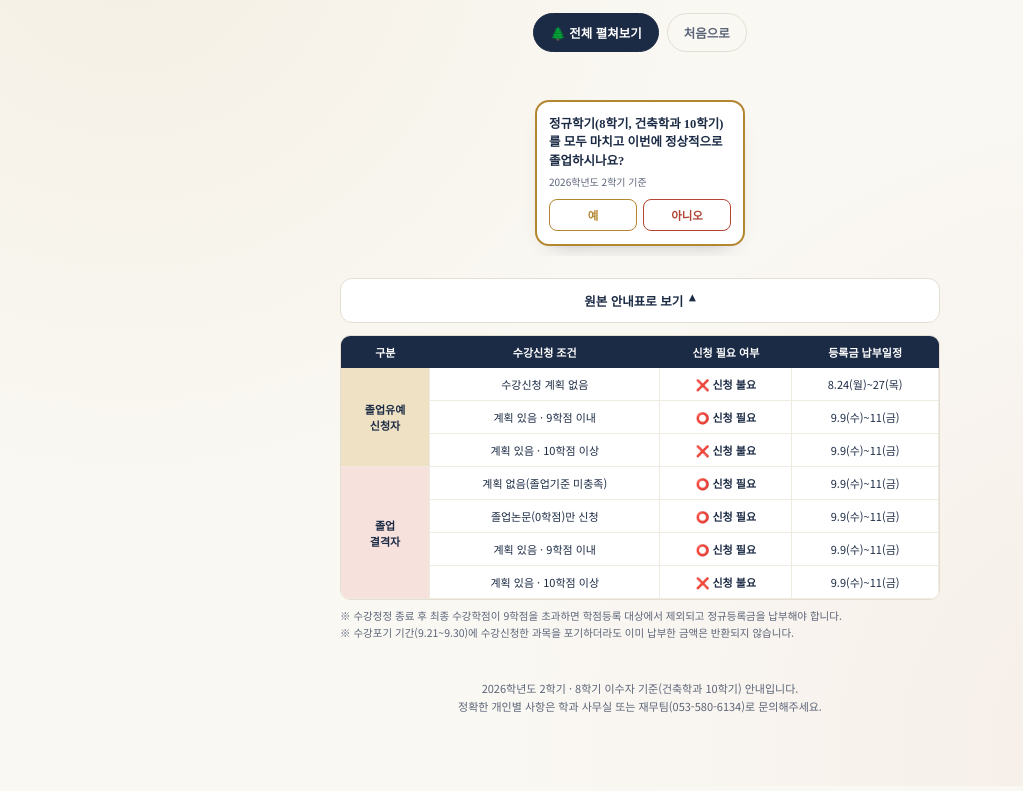
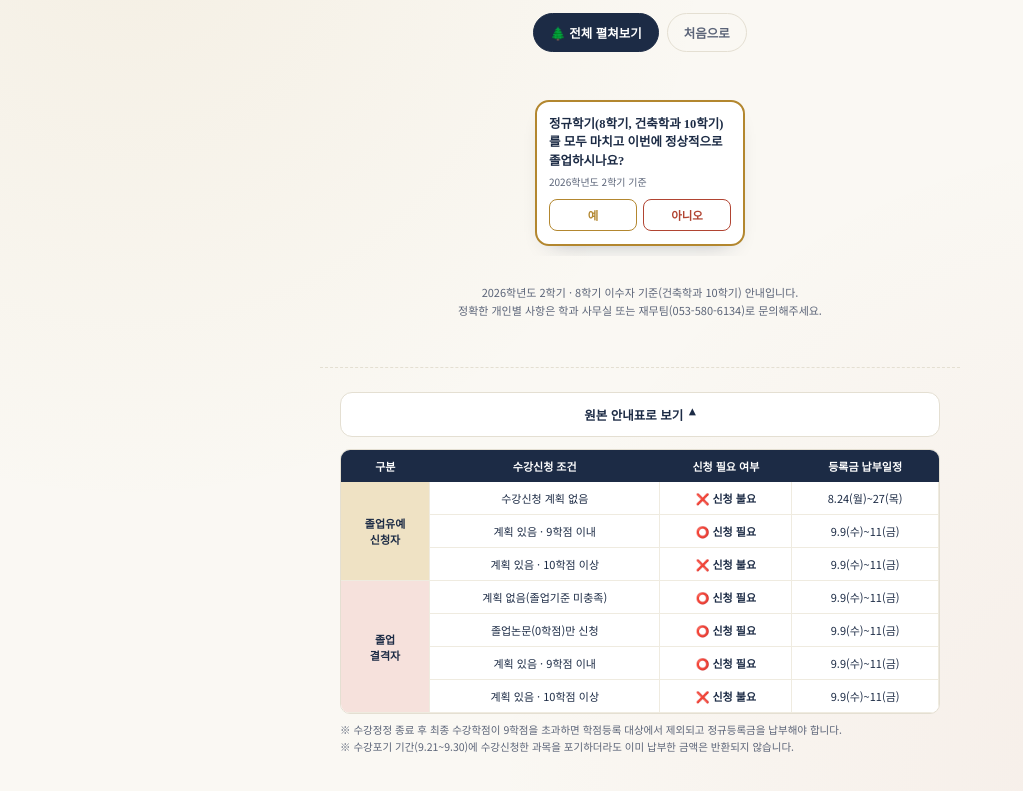
Before and after one commit to chooyh0420-creator/kmu-tuition-tree, a plain HTML site: page index.html in a window 1280 px wide. Shown: the part 137-928 px from the top of the page, without its empty margins (0-1023 px from the left). Drawn offline with Linux system fonts and the light colour scheme.

Commit message:
원본 안내표를 페이지 최하단(문의처 아래)으로 이동, 구분선으로 참고자료임을 명확히

```diff
--- a/index.html
+++ b/index.html
@@ -205,7 +205,7 @@
     font-size:11.5px; color:var(--ink-soft); text-align:center; line-height:1.7;
   }
 
-  .table-section{ max-width:640px; margin:22px auto 0; padding:0 20px; }
+  .table-section{ max-width:640px; margin:48px auto 0; padding:24px 20px 0; border-top:1px dashed var(--line); }
   .table-toggle{
     width:100%; background:var(--paper); border:1px solid var(--line);
     color:var(--ink); font-size:12.5px; font-weight:700; padding:12px;
@@ -249,6 +249,8 @@
     <div class="tree" id="tree"></div>
   </div>
 
+  <p class="footer-note">2026학년도 2학기 · 8학기 이수자 기준(건축학과 10학기) 안내입니다.<br>정확한 개인별 사항은 학과 사무실 또는 재무팀(053-580-6134)로 문의해주세요.</p>
+
   <div class="table-section">
     <button class="table-toggle open" id="toggleBtn" onclick="toggleTable()">
       <span>원본 안내표로 보기</span><span class="chev">▾</span>
@@ -257,8 +259,6 @@
       <div class="full-table-inner" id="tableInner"></div>
     </div>
   </div>
-
-  <p class="footer-note">2026학년도 2학기 · 8학기 이수자 기준(건축학과 10학기) 안내입니다.<br>정확한 개인별 사항은 학과 사무실 또는 재무팀(053-580-6134)로 문의해주세요.</p>
 
 <script>
 const tree = {
```
